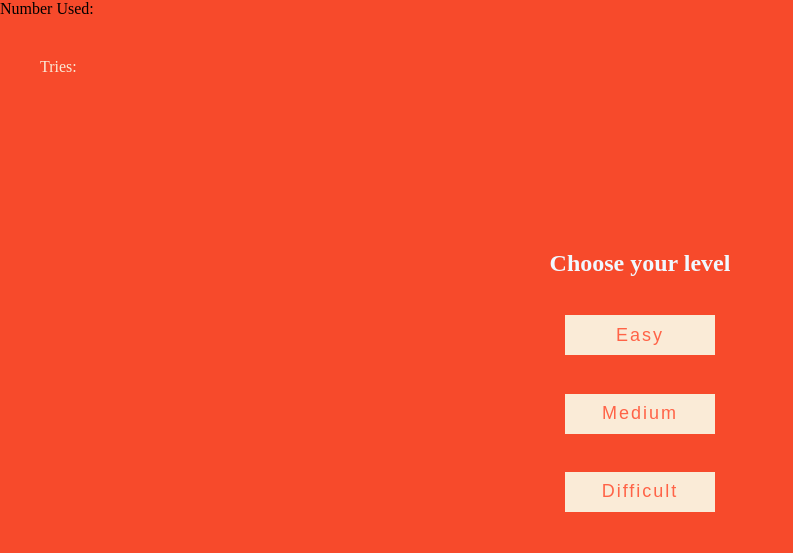
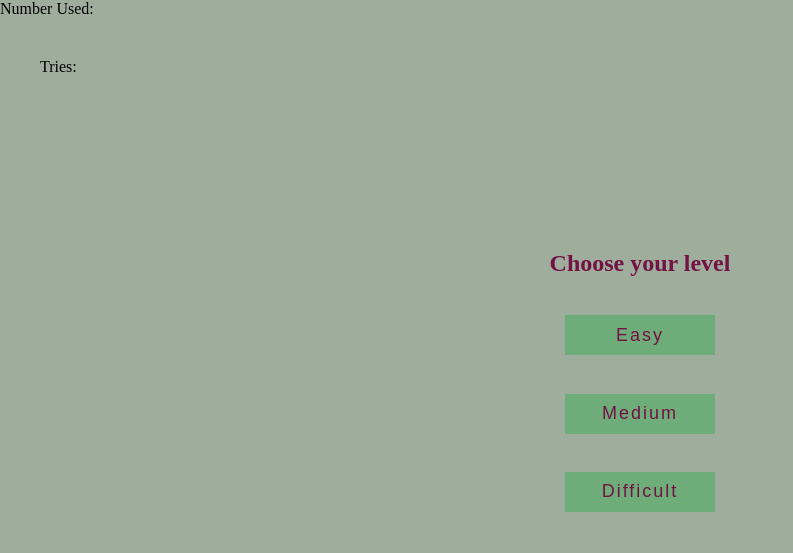
Before and after one commit to Imranelaf/project-using-vanilla-Javascript, a plain HTML site: page highe_or_lower/index.html in a window 1280 px wide. Shown: the whole page, without its empty margins (0-793 px from the left). Drawn offline with Linux system fonts and the light colour scheme.

Commit message:
Guess game

```diff
--- a/highe_or_lower/style.css
+++ b/highe_or_lower/style.css
@@ -5,13 +5,13 @@
 }
 
 body{
-    background-color: rgb(247, 74, 43);
+    background-color: #9ead9c;
     overflow: hidden;
 }
 
 .container{
     position: absolute;
-    color: aliceblue;
+    color: #741244;
     height: 300px;
     width: 500px;
     justify-items: center;
@@ -34,8 +34,8 @@ body{
 
 }
 .btn{
-    color: tomato;
-    background-color: antiquewhite;
+    color: #741244;
+    background-color: #6ead7a;
     height: 40px;
     width:150px;
     border-style: none;
@@ -48,7 +48,7 @@ body{
 
 .btn:hover{
     width: 200px;
-    background-color: rgb(248, 198, 190);
+    background-color: #6ead7a;
 
 }
 
@@ -58,7 +58,6 @@ body{
 }
 
 .tries{
-    color: antiquewhite;
     margin: 40px;
 }
 .level{
```
